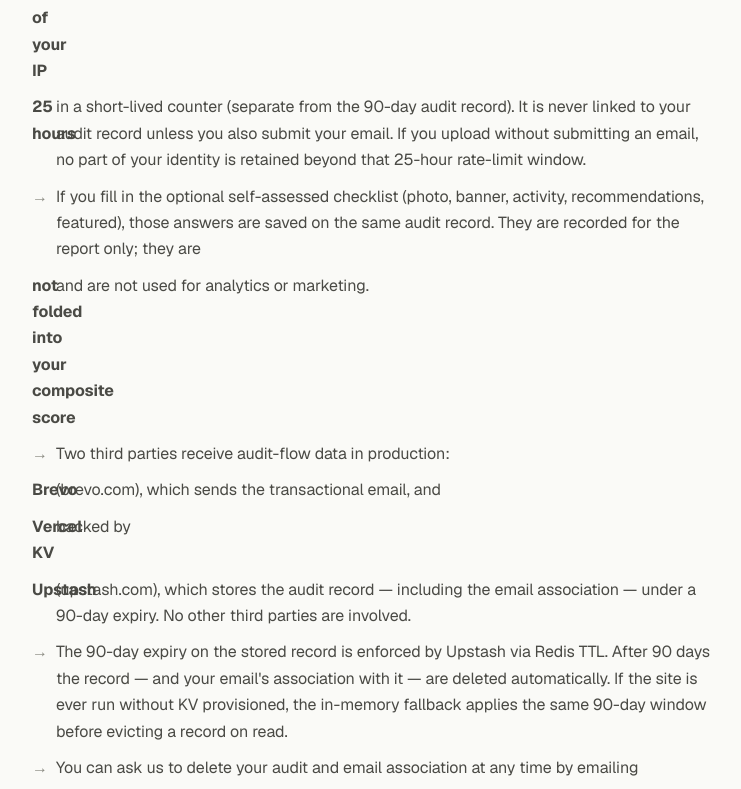
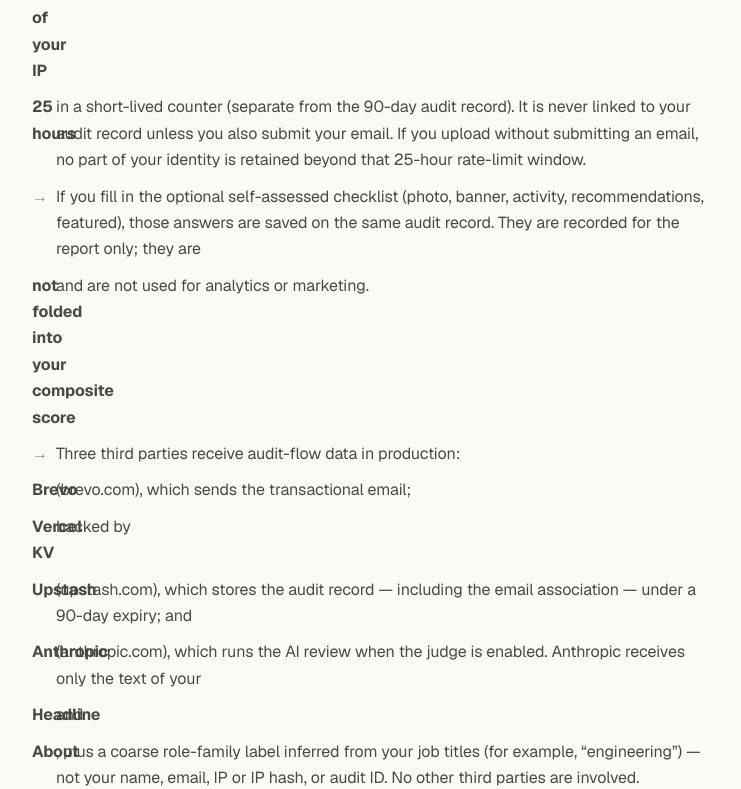
Before and after one commit to mir-quadri/linkedingrade, a Next.js app: page /privacy in a window 1280 px wide. Shown: the part 2008-2797 px from the top of the page, without its empty margins (12-753 px from the left). Built offline with nearby package versions, Linux system fonts and the light colour scheme.

Commit message:
docs(privacy): list Anthropic as an audit-flow processor and exactly what it receives; FAQ in sync

```diff
--- a/app/privacy/page.tsx
+++ b/app/privacy/page.tsx
@@ -3,7 +3,7 @@ import type { Metadata } from "next";
 import TextPage from "../components/TextPage";
 import { pageMetadata } from "@/lib/seo";
 
-const LAST_UPDATED = "May 2026";
+const LAST_UPDATED = "October 2026";
 
 export const metadata: Metadata = pageMetadata({
   title: "Privacy Policy — LinkedInGrade",
@@ -102,11 +102,16 @@ export default function PrivacyPage() {
           analytics or marketing.
         </li>
         <li>
-          Two third parties receive audit-flow data in production:{' '}
-          <b>Brevo</b> (brevo.com), which sends the transactional email,
-          and <b>Vercel KV</b> backed by <b>Upstash</b> (upstash.com), which
+          Three third parties receive audit-flow data in production:{' '}
+          <b>Brevo</b> (brevo.com), which sends the transactional email;{' '}
+          <b>Vercel KV</b> backed by <b>Upstash</b> (upstash.com), which
           stores the audit record — including the email association — under
-          a 90-day expiry. No other third parties are involved.
+          a 90-day expiry; and <b>Anthropic</b> (anthropic.com), which runs
+          the AI review when the judge is enabled. Anthropic receives only
+          the text of your <b>Headline</b> and <b>About</b>, plus a coarse
+          role-family label inferred from your job titles (for example,
+          &ldquo;engineering&rdquo;) &mdash; not your name, email, IP or IP
+          hash, or audit ID. No other third parties are involved.
         </li>
         <li>
           The 90-day expiry on the stored record is enforced by Upstash via
--- a/lib/faq.ts
+++ b/lib/faq.ts
@@ -10,7 +10,9 @@ import { EXTENSION_COMING_SOON } from '@/lib/copy';
  *   - retention: lib/storage/auditStore.ts (90-day TTL; PDF bytes discarded)
  *   - email use: app/api/audit/email (Brevo transactional only; never Kit)
  *   - masked share-link email: lib/audit/maskEmail.ts
- *   - judge: lib/judge (Headline + About; time-capped; structural fallback)
+ *   - judge: lib/judge (Headline + About; time-capped; structural fallback).
+ *     Anthropic receives only Headline/About text + rolesFamilyHint
+ *     (judgeRequestSchema.ts → buildPrompt.ts) — keep /privacy in sync.
  * No SOC 2, no paid-plan-live, no dated launch, no invented stats.
  */
 export interface FaqItem {
@@ -42,7 +44,7 @@ export const AUDIT_FAQ: readonly FaqItem[] = [
     id: 'pdf-and-email',
     question: 'What happens to my PDF and email?',
     answer:
-      'We parse your PDF on our server and discard the file itself. The parsed profile fields and your audit report are stored for up to 90 days, then deleted automatically. If you enter your email to unlock the full report, it’s used to send you that report and a link back to it — it isn’t added to any marketing list unless you separately join the extension waitlist. The shareable result link shows only a masked version of your email. To delete your audit sooner, email hello@linkedingrade.com with your audit ID or the email you used. Our privacy policy has the full details.',
+      'We parse your PDF on our server and discard the file itself. The parsed profile fields and your audit report are stored for up to 90 days, then deleted automatically. When the AI review is enabled, only your Headline and About text (plus a coarse role label) is sent to Anthropic to evaluate it. If you enter your email to unlock the full report, it’s used to send you that report and a link back to it — it isn’t added to any marketing list unless you separately join the extension waitlist. The shareable result link shows only a masked version of your email. To delete your audit sooner, email hello@linkedingrade.com with your audit ID or the email you used. Our privacy policy has the full details.',
   },
   {
     id: 'how-long',
```
Also changed, not shown: 1 other file (tests, documents, lock files or other folders).
